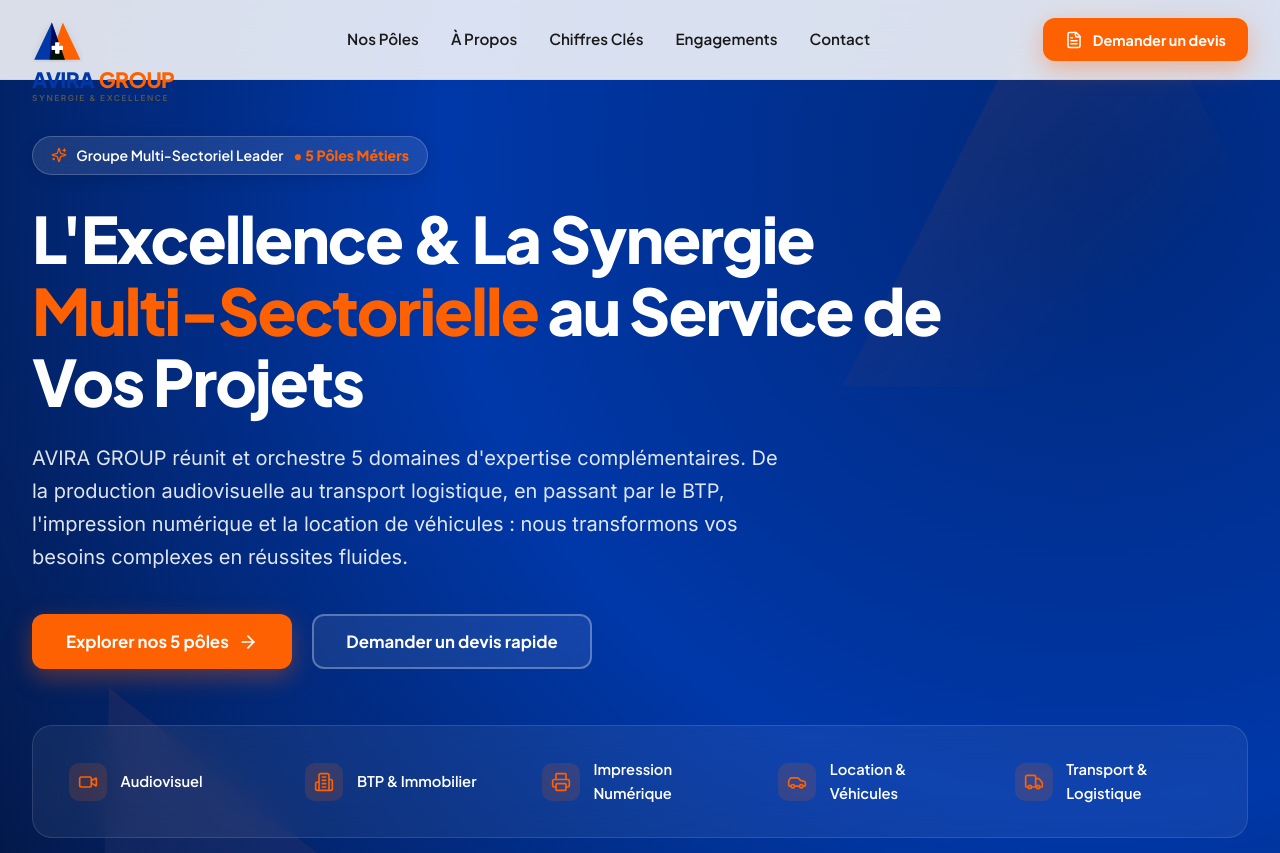
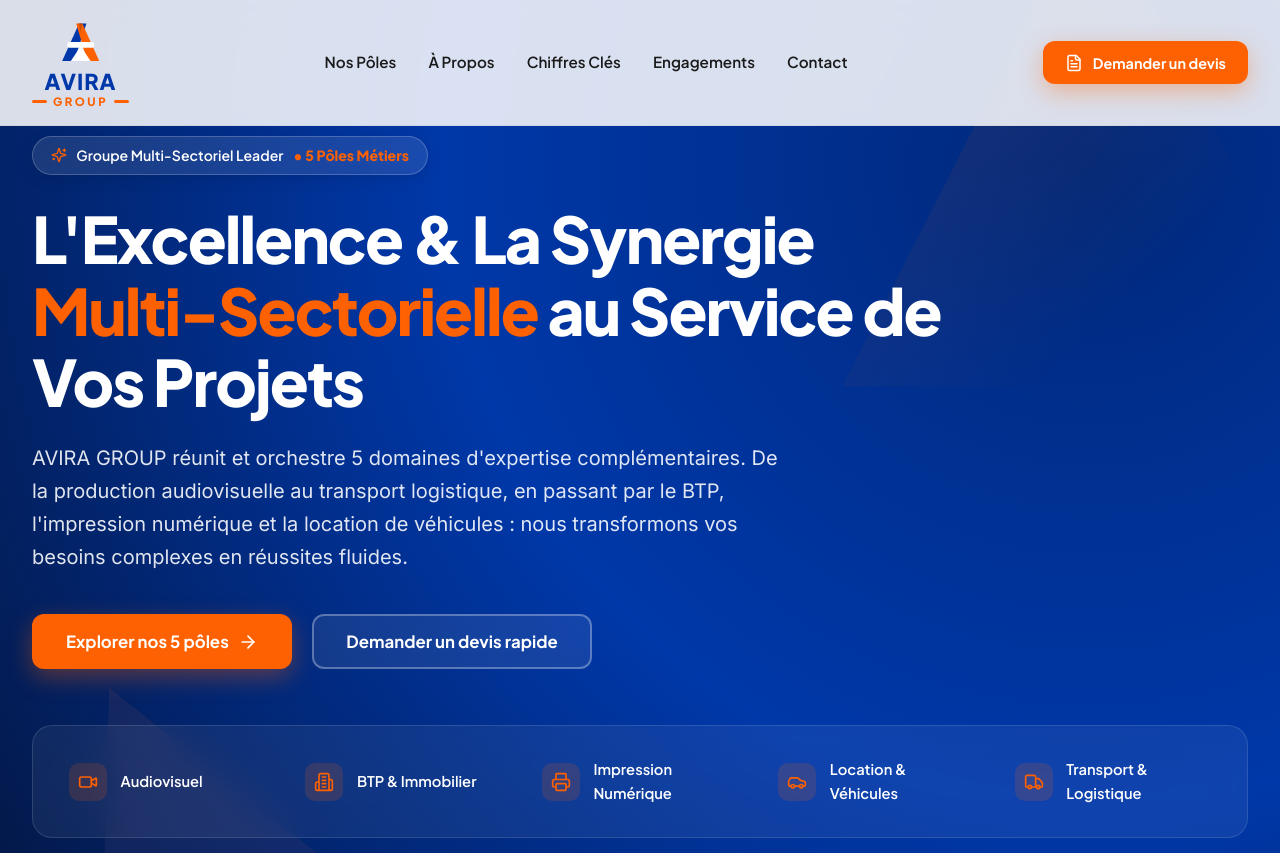
Before and after one commit to yuku-ent/avira-group, a React (Vite) app: page / in a window 1280 px wide. Shown: the top 853 px of the page. Built offline with nearby package versions, Linux system fonts and the light colour scheme.

Commit message:
style: update SVG logo geometry and typography to match official brand image

```diff
--- a/src/components/Logo.jsx
+++ b/src/components/Logo.jsx
@@ -2,97 +2,145 @@
 
 /**
  * AVIRA GROUP Official Logo Component
- * - Symbol: Geometric letter "A" created by 2 overlapping triangles (Blue left, Orange right)
- *   with a white cross/plus cutout in the center.
- * - Text: "AVIRA" (Blue #0038A9) + "GROUP" (Orange #FE6102) in Plus Jakarta Sans
+ * Exactly matching the official brand logo:
+ * - Symbol: Geometric letter "A" created by 2 overlapping diagonal legs (Blue left, Orange right)
+ *   with a horizontal rounded pill cutout at mid-height.
+ * - Text: "AVIRA" (Blue #0038A9)
+ * - Subtext: "— GROUP —" (Orange #FE6102 with side dashes)
  * - Variant: 'default' (full colored), 'white' (monochrome white for dark backgrounds), 'compact' (icon only)
  */
 export default function Logo({ variant = 'default', size = 'medium', className = '' }) {
   const isWhite = variant === 'white';
 
-  // Color variables according to brand guideline
+  // Official Hex colors
   const blueColor = isWhite ? '#FFFFFF' : '#0038A9';
   const orangeColor = isWhite ? '#FFFFFF' : '#FE6102';
-  const cutoutColor = isWhite ? '#0038A9' : '#FFFFFF';
+  const cutoutColor = isWhite ? '#002570' : '#FFFFFF';
 
   const heights = {
-    small: 32,
-    medium: 44,
-    large: 56,
+    small: 38,
+    medium: 52,
+    large: 72,
   };
 
   const currentHeight = heights[size] || heights.medium;
 
   return (
-    <div className={`inline-flex items-center gap-3 select-none ${className}`} style={{ height: currentHeight }}>
-      {/* SVG Icon */}
+    <div
+      className={`inline-flex flex-col items-center select-none ${className}`}
+      style={{
+        display: 'inline-flex',
+        flexDirection: variant === 'horizontal' ? 'row' : 'column',
+        alignItems: 'center',
+        gap: variant === 'horizontal' ? '0.85rem' : '0.4rem',
+        cursor: 'pointer',
+      }}
+    >
+      {/* SVG Icon Symbol */}
       <svg
-        width={currentHeight * 1.15}
-        height={currentHeight}
-        viewBox="0 0 115 100"
+        width={currentHeight * 0.95}
+        height={currentHeight * 0.9}
+        viewBox="0 0 240 210"
         fill="none"
         xmlns="http://www.w3.org/2000/svg"
-        className="transition-transform duration-300 hover:scale-105"
-        aria-label="AVIRA GROUP Logo Symbol"
+        style={{ transition: 'transform 0.3s ease' }}
+        aria-label="AVIRA GROUP Logo"
       >
-        <g filter="drop-shadow(0px 4px 10px rgba(0,0,0,0.1))">
-          {/* Left Triangle (Blue) */}
-          <polygon
-            points="5,95 45,10 75,95"
+        <g>
+          {/* Left Leg - Blue stroke */}
+          <path
+            d="M 30,200 L 112,18 L 148,18 L 88,200 Z"
             fill={blueColor}
           />
 
-          {/* Right Triangle (Orange) - Overlapping */}
-          <polygon
-            points="40,95 70,10 110,95"
+          {/* Right Leg - Orange stroke (Overlapping at apex) */}
+          <path
+            d="M 98,18 L 128,18 L 210,200 L 152,200 Z"
             fill={orangeColor}
           />
 
-          {/* Central Intersection Overlay effect & White Cross/Plus Cutout */}
-          {/* Intersection shape */}
-          <polygon
-            points="40,95 45,10 75,95"
-            fill={isWhite ? 'rgba(255,255,255,0.2)' : '#002C86'}
-            style={{ mixBlendMode: 'multiply' }}
+          {/* Overlap fold shadow effect at apex */}
+          <path
+            d="M 112,18 L 128,18 L 118,65 Z"
+            fill="rgba(0, 0, 0, 0.18)"
           />
 
-          {/* White Cross/Plus Cutout at the center of overlap */}
-          <rect x="52.5" y="55" width="10" height="26" fill={cutoutColor} rx="1.5" />
-          <rect x="44.5" y="63" width="26" height="10" fill={cutoutColor} rx="1.5" />
+          {/* Central Horizontal Pill Cutout (Capsule slot with rounded ends) */}
+          <rect
+            x="54"
+            y="108"
+            width="132"
+            height="28"
+            rx="14"
+            fill={cutoutColor}
+          />
+
+          {/* Lower Inner Triangle Cutout (White background between legs) */}
+          <path
+            d="M 72,200 L 168,200 L 120,128 Z"
+            fill={cutoutColor}
+          />
         </g>
       </svg>
 
-      {/* Typography: AVIRA GROUP */}
+      {/* Typography: AVIRA / — GROUP — */}
       {variant !== 'compact' && (
-        <div style={{ display: 'flex', flexDirection: 'column', justifyContent: 'center', leading: 1 }}>
+        <div style={{ display: 'flex', flexDirection: 'column', alignItems: 'center', textAlign: 'center' }}>
+          {/* AVIRA Header */}
+          <span
+            style={{
+              fontFamily: "'Plus Jakarta Sans', system-ui, -apple-system, sans-serif",
+              fontWeight: 900,
+              letterSpacing: '0.04em',
+              fontSize: currentHeight * 0.42,
+              lineHeight: 1,
+              color: blueColor,
+              textTransform: 'uppercase',
+            }}
+          >
+            AVIRA
+          </span>
+
+          {/* — GROUP — Subtitle with dashes */}
           <div
             style={{
-              fontFamily: "'Plus Jakarta Sans', sans-serif",
-              fontWeight: 800,
-              letterSpacing: '-0.03em',
-              fontSize: currentHeight * 0.48,
-              lineHeight: 1,
               display: 'flex',
               alignItems: 'center',
-              gap: '0.22em',
+              justifyContent: 'center',
+              gap: '0.4em',
+              marginTop: '0.22em',
             }}
           >
-            <span style={{ color: blueColor }}>AVIRA</span>
-            <span style={{ color: orangeColor }}>GROUP</span>
+            <div
+              style={{
+                width: currentHeight * 0.28,
+                height: '3px',
+                backgroundColor: orangeColor,
+                borderRadius: '2px',
+              }}
+            />
+            <span
+              style={{
+                fontFamily: "'Plus Jakarta Sans', system-ui, -apple-system, sans-serif",
+                fontWeight: 800,
+                letterSpacing: '0.22em',
+                fontSize: currentHeight * 0.22,
+                lineHeight: 1,
+                color: orangeColor,
+                textTransform: 'uppercase',
+              }}
+            >
+              GROUP
+            </span>
+            <div
+              style={{
+                width: currentHeight * 0.28,
+                height: '3px',
+                backgroundColor: orangeColor,
+                borderRadius: '2px',
+              }}
+            />
           </div>
-          <span
-            style={{
-              fontFamily: "'Inter', sans-serif",
-              fontSize: currentHeight * 0.19,
-              fontWeight: 600,
-              letterSpacing: '0.18em',
-              color: isWhite ? 'rgba(255,255,255,0.7)' : '#555555',
-              marginTop: '2px',
-              textTransform: 'uppercase'
-            }}
-          >
-            Synergie & Excellence
-          </span>
         </div>
       )}
     </div>
```
Also changed, not shown: 1 other file (tests, documents, lock files or other folders).
